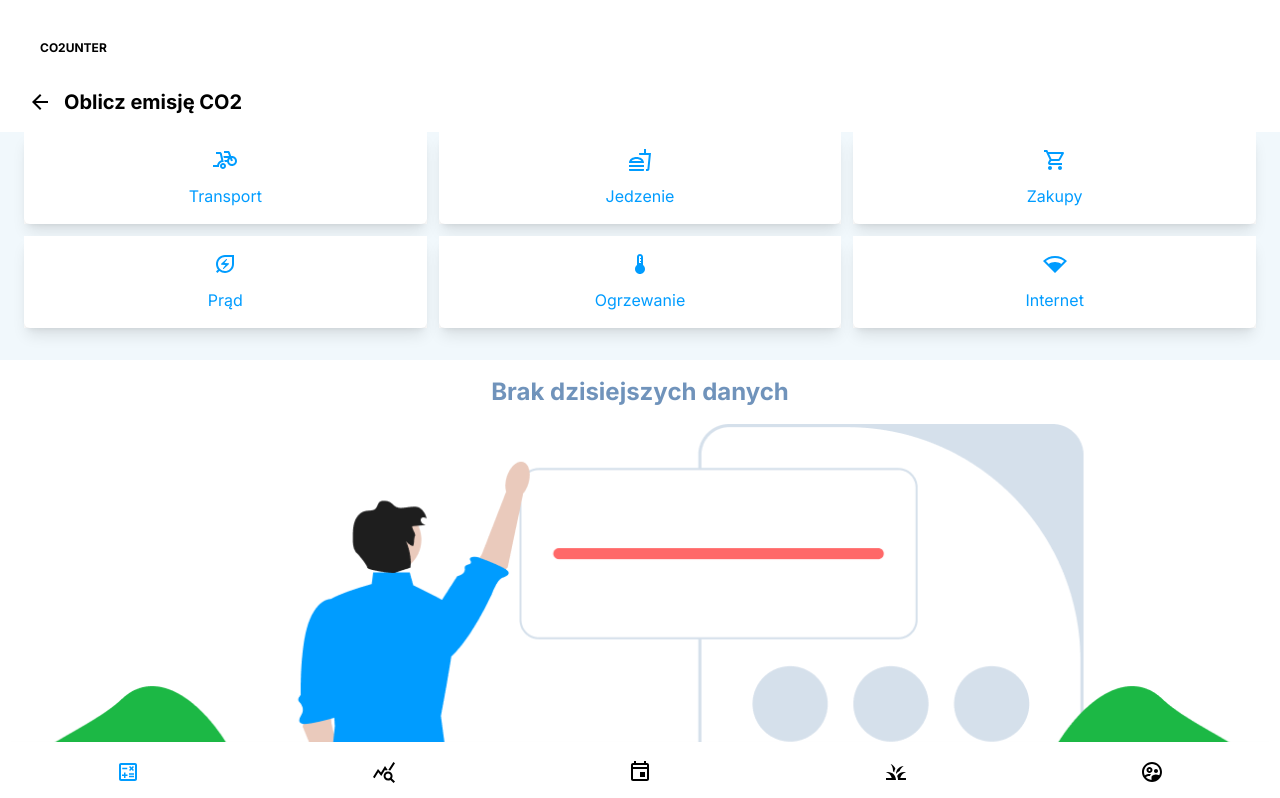
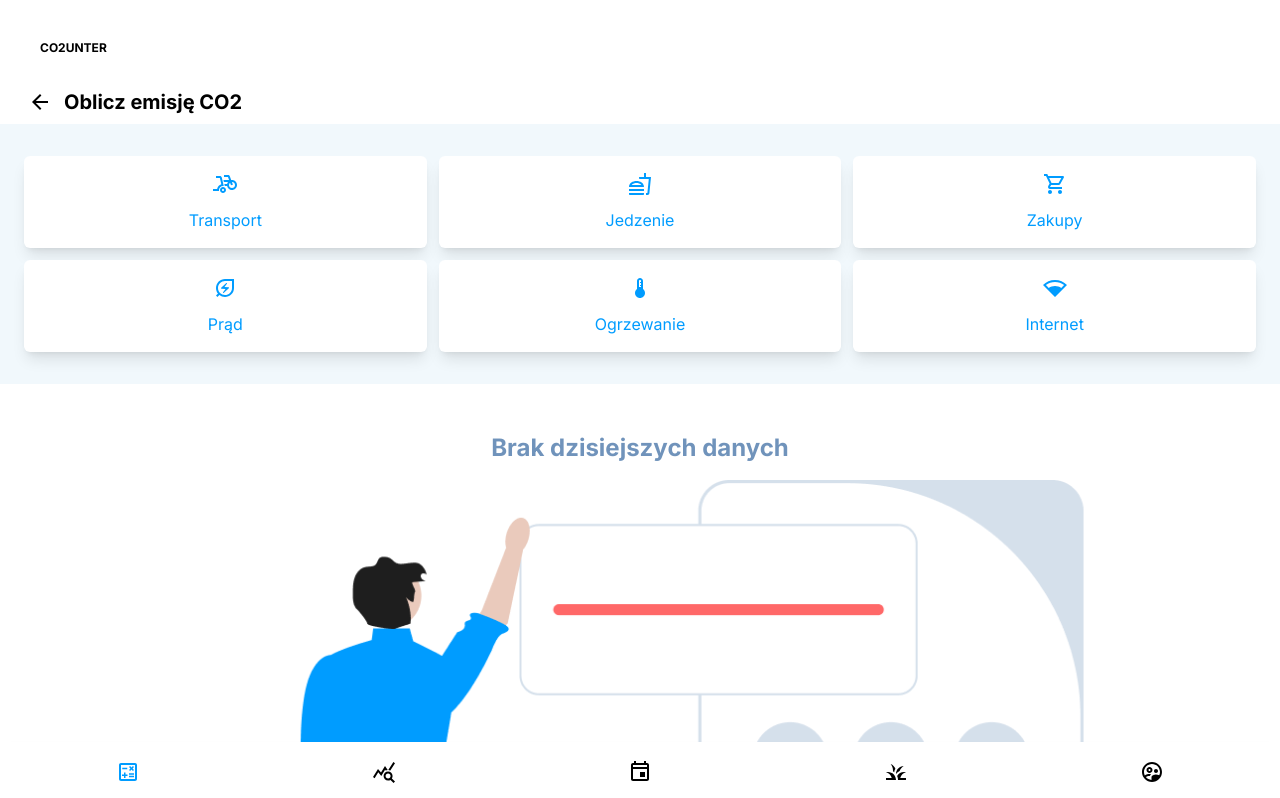
Before and after one commit to PASINSKI00/HackYeah2024, a Next.js app in the folder frontend/: page /kalkulator in a window 1280 px wide. Shown: the top 798 px of the page. Built offline with nearby package versions, Linux system fonts and the light colour scheme.

Commit message:
refine calculator page

```diff
--- a/frontend/app/kalkulator/categories-grid.tsx
+++ b/frontend/app/kalkulator/categories-grid.tsx
@@ -9,7 +9,7 @@ import NetworkWifi3BarOutlinedIcon from '@mui/icons-material/NetworkWifi3BarOutl
 
 export const CategoriesGrid = () => {
   return (
-    <div className='grid grid-cols-3 gap-3'>
+    <div className='bg-blue-100 mt-2 grid grid-cols-3 gap-3 px-6 py-8'>
       <Category name='Transport' Icon={BikeScooterIcon} />
       <Category name='Jedzenie' Icon={FastfoodOutlinedIcon} />
       <Category name='Zakupy' Icon={ShoppingCartOutlinedIcon} />
--- a/frontend/app/kalkulator/category.tsx
+++ b/frontend/app/kalkulator/category.tsx
@@ -19,7 +19,7 @@ interface CategoryProps {
 const Category = ({ name, Icon }: CategoryProps) => {
   return (
     <Dialog>
-      <DialogTrigger className='bg-white'>
+      <DialogTrigger className='bg-white rounded-md'>
         <Tile label={name} Icon={Icon} />
       </DialogTrigger>
       <DialogContent>
--- a/frontend/app/kalkulator/page.tsx
+++ b/frontend/app/kalkulator/page.tsx
@@ -4,14 +4,13 @@ import Image from 'next/image';
 
 export const CalculatorPage = () => {
   return (
-    <>
-      <div className='bg-blue-100 px-6 pb-8 mt-4'>
+    <main className='mb-16'>
         <CategoriesGrid />
-      </div>
 
-      <h2 className='text-blue-700 text-center text-2xl font-bold block py-4'>
+      <h2 className='text-blue-700 text-center text-2xl font-bold block mt-8 py-4'>
         Brak dzisiejszych danych
       </h2>
+
       <Image
         src='/calculator-blank.png'
         alt='costam'
@@ -19,7 +18,7 @@ export const CalculatorPage = () => {
         height={300}
         className='h-auto w-screen'
       />
-    </>
+    </main>
   );
 };
 
--- a/frontend/components/ui/tile.tsx
+++ b/frontend/components/ui/tile.tsx
@@ -14,8 +14,8 @@ const Tile = ({ label, Icon, className, active, onClick }: TileProps) => {
   return (
     <div
       className={clsx(
+        'group grid place-items-center gap-3 rounded-md px-4 py-4 shadow-lg transition-colors duration-300 hover:bg-blue active:bg-blue',
         className,
-        'group grid place-items-center gap-3 rounded-md px-4 py-4 shadow-lg transition-colors duration-300 hover:bg-blue active:bg-blue',
         {
           'bg-blue text-white': active,
         },
```
